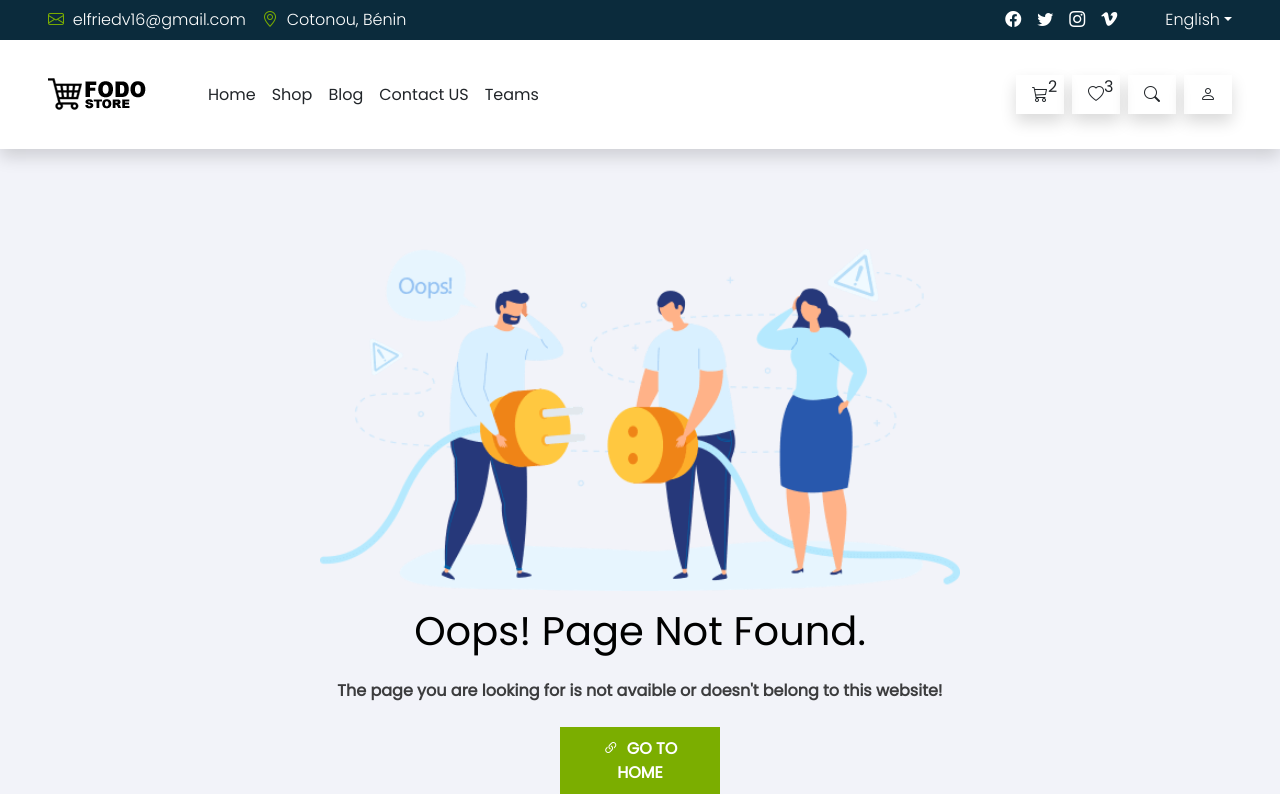
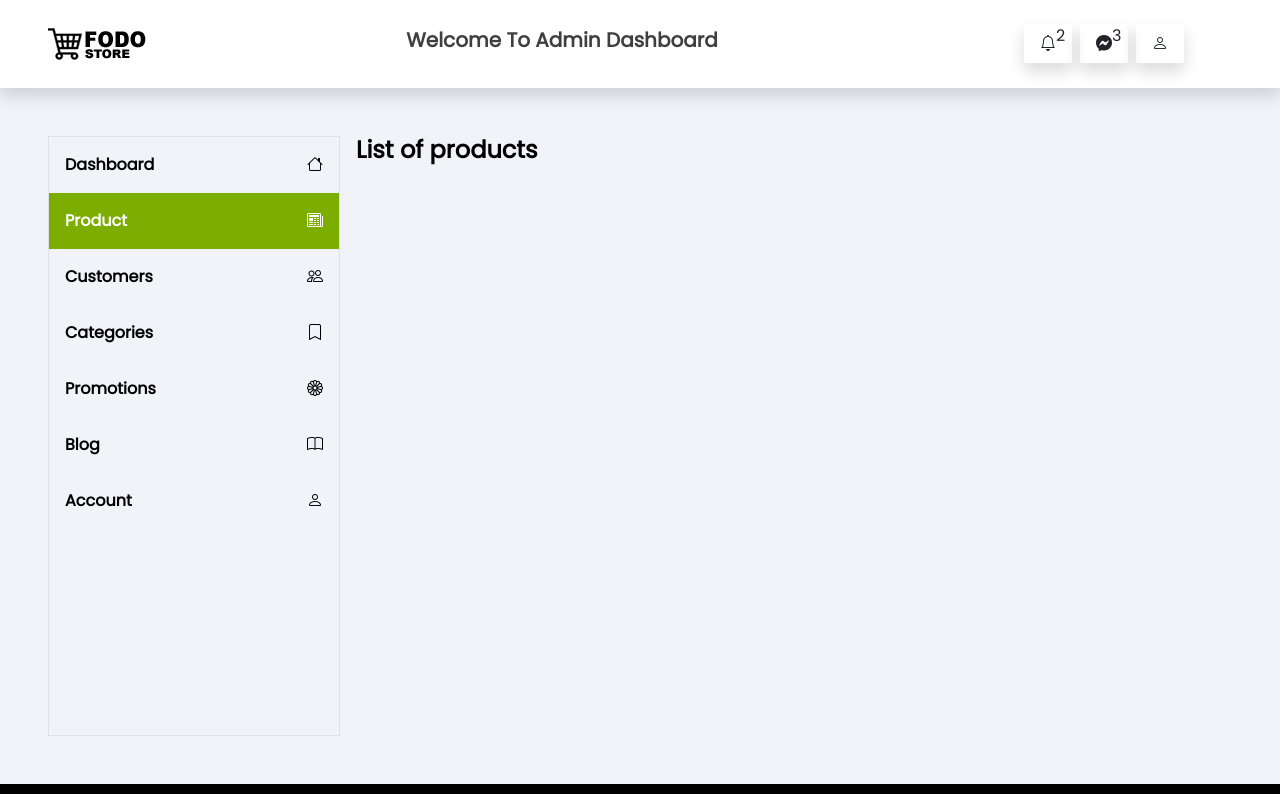
Before and after one commit to noel319/friedshop-front-react, a React (Vite) app: page /admin/products in a window 1280 px wide. Shown: the top 794 px of the page. Built offline with nearby package versions, Linux system fonts and the light colour scheme.

Commit message:
Init Admin Dashboard (Products, Customers,...)

```diff
--- a/src/App.tsx
+++ b/src/App.tsx
@@ -15,6 +15,8 @@ import TeamMembers from "./views/TeamMembers"
 import PostView from "./views/PostView"
 import UserAccount from "./views/UserAccount"
 import AdminPanel from "./views/Admin/AdminPanel"
+import DashMain from "./components/Admin/DashMain"
+import ProductMain from "./components/Admin/ProductMain"
 
 function App() {
 
@@ -38,7 +40,8 @@ function App() {
 
       {/* ADMINS ROUTES */}
 
-      <Route path="/admin" element={<AdminPanel />}></Route>
+      <Route path="/admin" element={<AdminPanel  currentComponent={<DashMain />} />}></Route>
+      <Route path="/admin/products" element={<AdminPanel  currentComponent={<ProductMain />} />}></Route>
 
 
 
--- a/src/assets/css/index.css
+++ b/src/assets/css/index.css
@@ -29,5 +29,5 @@ a {color: #fff!important; text-decoration: none!important;}
 .product-cart:hover .show {display: block!important} .z-1 { z-index: 1}
 .grid-3 { grid-template-columns: 3fr 3fr 3fr;} .grid-4 { grid-template-columns: 3fr 3fr 3fr 3fr;} .grid-0 { grid-template-columns: 12fr}
 .p-color {display: block; width : 20px; height : 20px; border-radius : 30px; cursor: pointer}
-.user-page a:focus {background-color: var(--fd-color-primary)!important; color : #fff!important}
+.fd-nav-active{background-color: var(--fd-color-primary)!important; color : #fff!important}
 .others-imgs {width : 80px; height : 80px;}
--- a/src/components/Admin/AdminHeader.tsx
+++ b/src/components/Admin/AdminHeader.tsx
@@ -12,8 +12,8 @@ const AdminHeader = () => {
             <div className="navigation font-regular d-flex flex-wrap justify-content-between mx-5 py-4">
                 <div className="d-flex gap-2 align-self-center">
                     <div><a href='#' className="position-relative border-3 shadow border-light py-2 px-3 text-dark fd-hover-bg-primary"><i className="bi bi-bell"></i><span className="position-absolute top-0">2</span></a></div>
-                    <div><Link to="/wishlist" className="position-relative border-3 shadow border-light py-2 px-3 text-dark fd-hover-bg-primary"><i className="bi bi-messenger"></i><span className="position-absolute top-0">3</span></Link></div>
-                    <div><Link to="/login" className="position-relative border-3 shadow border-light py-2 px-3 text-dark fd-hover-bg-primary"><i className="bi bi-person"></i></Link></div>
+                    <div><Link to="#" className="position-relative border-3 shadow border-light py-2 px-3 text-dark fd-hover-bg-primary"><i className="bi bi-messenger"></i><span className="position-absolute top-0">3</span></Link></div>
+                    <div><Link to="#" className="position-relative border-3 shadow border-light py-2 px-3 text-dark fd-hover-bg-primary"><i className="bi bi-person"></i></Link></div>
                 </div>
             </div>
         </div>
--- /dev/null
+++ b/src/components/Admin/DashMain.tsx
@@ -0,0 +1,26 @@
+import React from 'react'
+
+const DashMain = () => {
+    return (
+        <div className="resume d-grid grid-4 gap-3 fw-bold">
+            <div className="r-card d-flex justify-content-center gap-3 border border-1 bg-secondary p-3">
+                <h1>{25}</h1>
+                <h4 className='align-self-center'>Total Products</h4>
+            </div>
+            <div className="r-card d-flex justify-content-center gap-3 border border-1 bg-secondary p-3">
+                <h1>{20}</h1>
+                <h4 className='align-self-center'>Total Customers</h4>
+            </div>
+            <div className="r-card d-flex justify-content-center gap-3 border border-1 bg-secondary p-3">
+                <h1>{125}</h1>
+                <h4 className='align-self-center'>Popular Products</h4>
+            </div>
+            <div className="r-card d-flex justify-content-center gap-3 border border-1 bg-secondary p-3">
+                <h1>{54}</h1>
+                <h4 className='align-self-center'>Categories</h4>
+            </div>
+        </div>
+    )
+}
+
+export default DashMain
--- /dev/null
+++ b/src/components/Admin/ProductMain.tsx
@@ -0,0 +1,11 @@
+import React from 'react'
+
+const ProductMain = () => {
+  return (
+    <div className='text-black'>
+        <h4 className="fw-bold">List of products</h4>
+    </div>
+  )
+}
+
+export default ProductMain
--- a/src/views/Admin/AdminPanel.tsx
+++ b/src/views/Admin/AdminPanel.tsx
@@ -1,8 +1,14 @@
 import React, { useEffect } from 'react'
 import AdminHeader from '../../components/Admin/AdminHeader'
 import AdminFooter from '../../components/Admin/AdminFooter'
+import { Link, useLocation } from 'react-router-dom'
 
-const AdminPanel = () => {
+const AdminPanel = ({currentComponent} : {currentComponent : React.ReactNode}) => {
+
+  const navigation = useLocation();
+  const path = navigation.pathname;
+  const activeClass = "d-block p-3 fd-nav-active";
+  const inactiveClass = "d-block p-3 text-black";
 
   useEffect(() => {
     document.querySelectorAll('html,body, #root').forEach((e) => e.classList.add('h-100'));
@@ -14,15 +20,17 @@ const AdminPanel = () => {
         <AdminHeader />
         <div className='admin-section d-flex justify-content-between gap-3 px-5 my-5 h-75'>
               <aside className='user-page w-25 fw-bold border border-1'>
-                  <div><a href='#' className="d-block p-3 text-black">Dashboard<i className="bi bi-house float-end"></i></a></div>
-                  <div><a href='#' className="d-block p-3 text-black">Product<i className="bi bi-newspaper float-end"></i></a></div>
-                  <div><a href='#' className="d-block p-3 text-black">Customers<i className="bi bi-people float-end"></i></a></div>
-                  <div><a href='#' className="d-block p-3 text-black">Categories<i className="bi bi-bookmark float-end"></i></a></div>
-                  <div><a href='#' className="d-block p-3 text-black">Promotions<i className="bi bi-flower1 float-end"></i></a></div>
-                  <div><a href='#' className="d-block p-3 text-black">Blog<i className="bi bi-book float-end"></i></a></div>
-                  <div><a href='#' className="d-block p-3 text-black">Account<i className="bi bi-person float-end"></i></a></div>
+                  <div><Link to={'/admin/'} className={path == '/admin/' || path == '/admin' ? activeClass : inactiveClass}>Dashboard<i className="bi bi-house float-end"></i></Link></div>
+                  <div><Link to={'/admin/products'} className={path == '/admin/products/' || path == '/admin/products' ? activeClass : inactiveClass}>Product<i className="bi bi-newspaper float-end"></i></Link></div>
+                  <div><Link to={'/admin/customers'} className={path == '/admin/customers/' || path == '/admin/customers' ? activeClass : inactiveClass}>Customers<i className="bi bi-people float-end"></i></Link></div>
+                  <div><Link to={'/admin/'} className={path == '/admin/categories/' || path == '/admin/categories' ? activeClass : inactiveClass}>Categories<i className="bi bi-bookmark float-end"></i></Link></div>
+                  <div><Link to={'/admin/'} className={path == '/admin/promotions/' || path == '/admin/promotion' ? activeClass : inactiveClass}>Promotions<i className="bi bi-flower1 float-end"></i></Link></div>
+                  <div><Link to={'/admin/'} className={path == '/admin/blogs/' || path == '/admin/blog' ? activeClass : inactiveClass}>Blog<i className="bi bi-book float-end"></i></Link></div>
+                  <div><Link to={'/admin/'} className={path == '/admin/accounts/' || path == '/admin/accounts' ? activeClass : inactiveClass}>Account<i className="bi bi-person float-end"></i></Link></div>
               </aside>
-              <div className="w-75 mt-3"></div>
+              <div className="w-75">
+                {currentComponent}
+              </div>
           </div>
         <AdminFooter />
       </div>
```
Also changed, not shown: src/config/Routes.tsx (added, +8 -0 lines).
